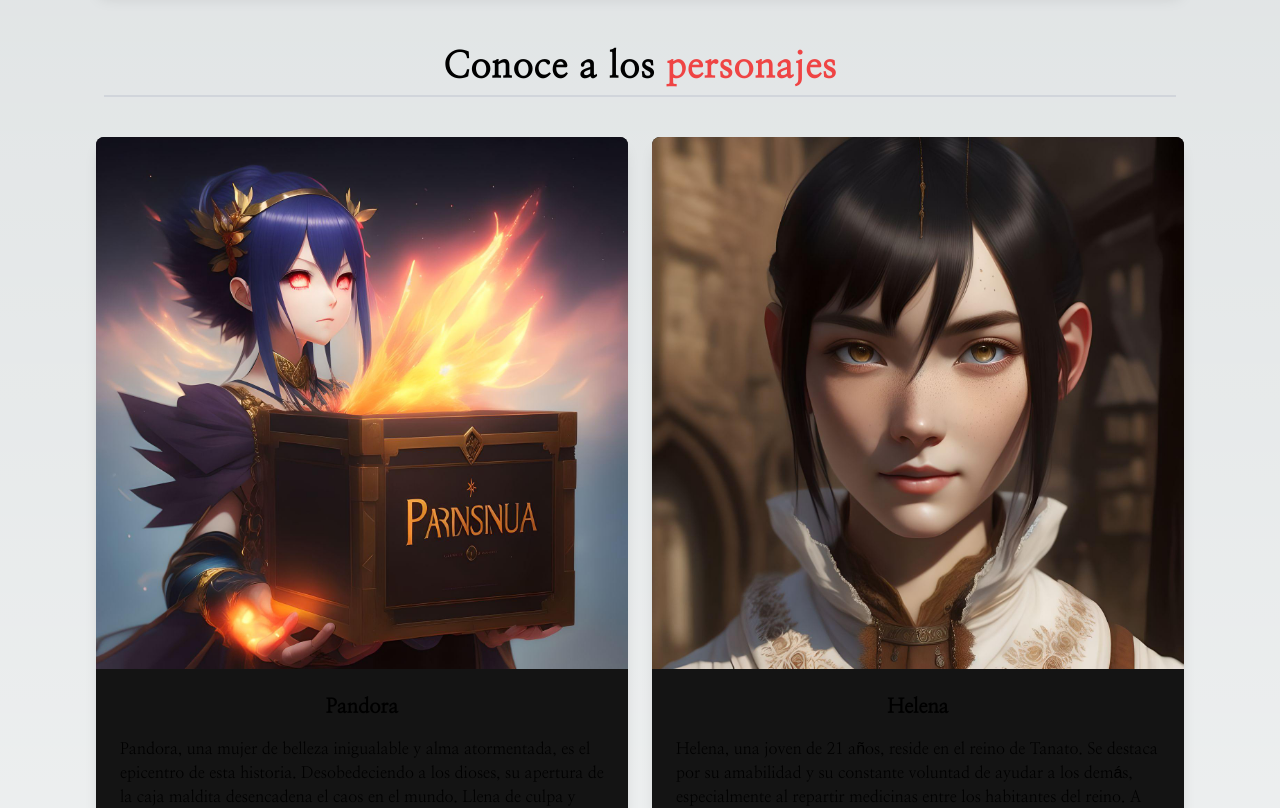
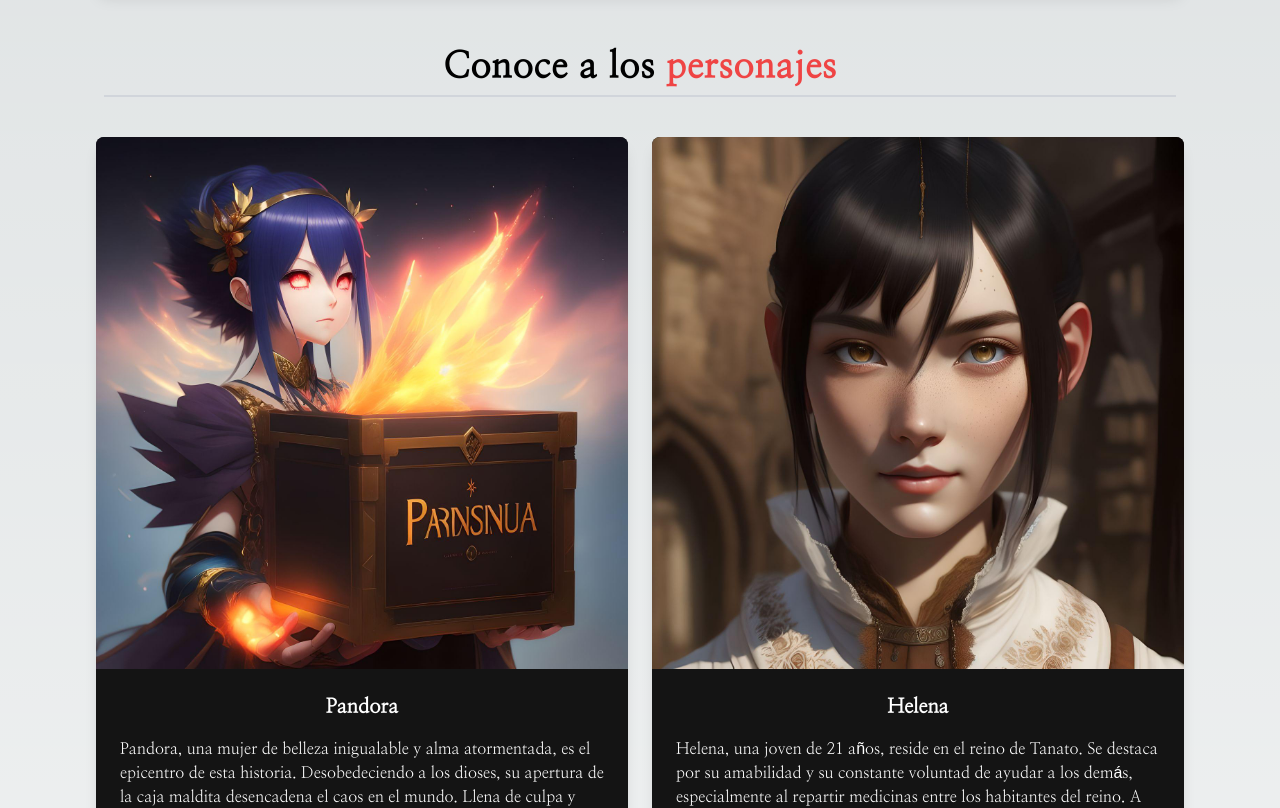
Before and after one commit to JohanLeon0914/pandora-web, a Next.js app: page / in a window 1280 px wide. Shown: the part 900-1708 px from the top of the page. Built offline with nearby package versions, Linux system fonts and the light colour scheme; no server answers.

Commit message:
arreglando color de letra de las tarjetas

```diff
--- a/app/page.js
+++ b/app/page.js
@@ -80,7 +80,7 @@ function Page() {
             {charapters.map((charapter) => {
               return (
                 <div
-                  className="bg-[#141414] rounded-lg shadow-lg hover:scale-105"
+                  className="bg-[#141414] rounded-lg shadow-lg hover:scale-105 text-white"
                   key={charapter.id}
                 >
                   <img
```
